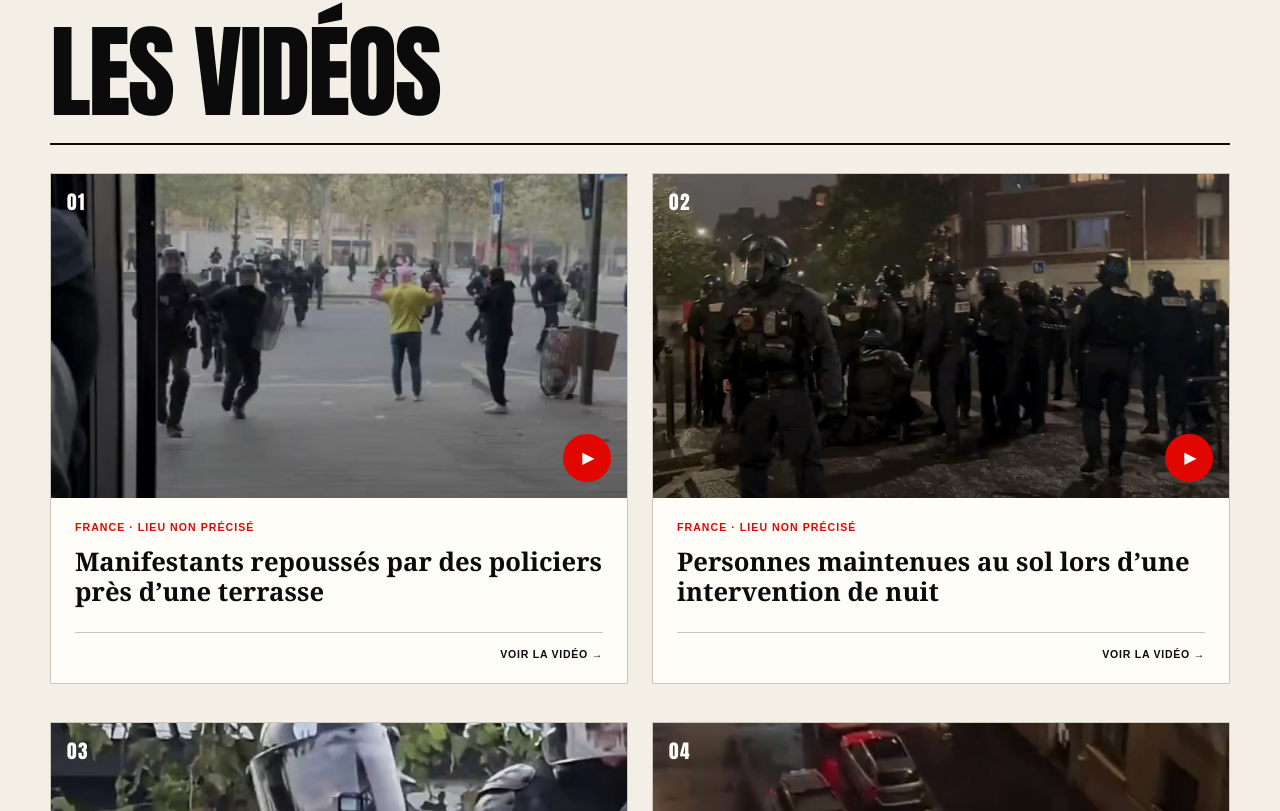
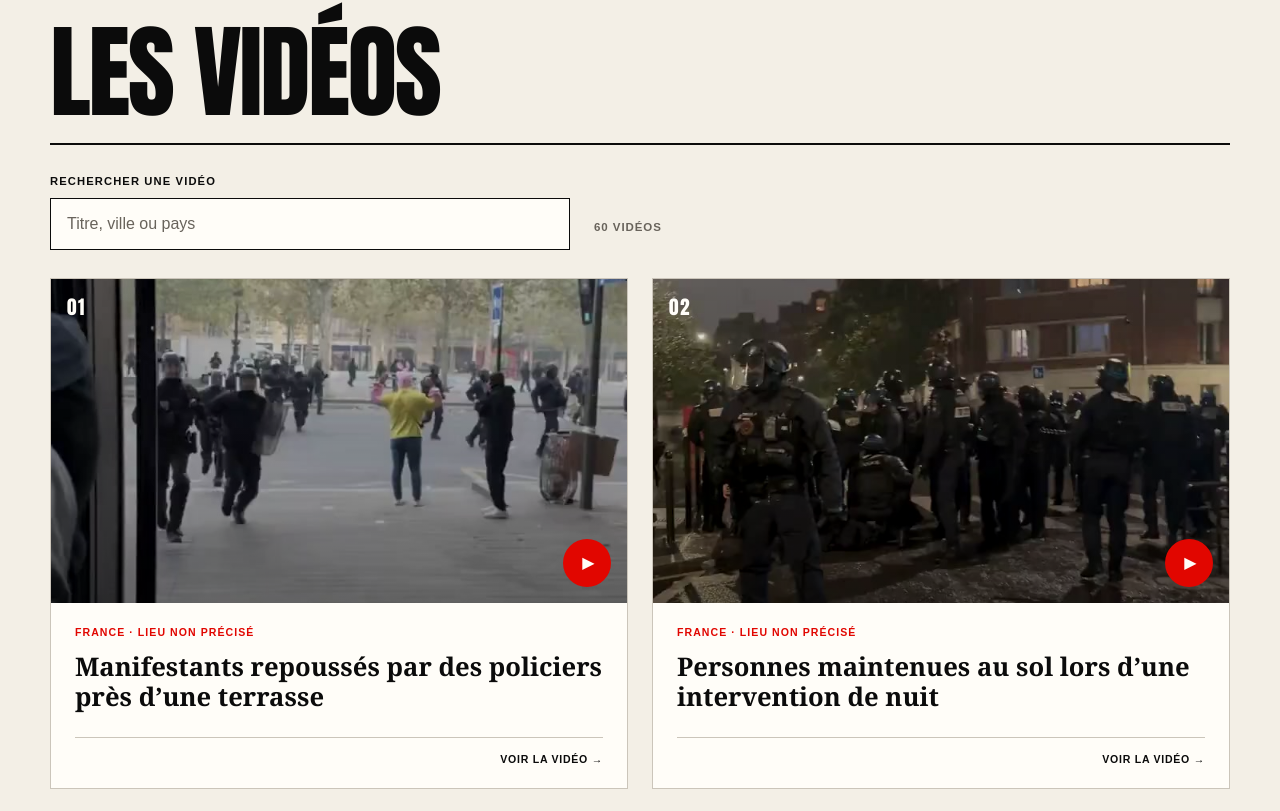
Before and after one commit to IceliosPY/BalanceTonFlic, an Angular app: page / in a window 1280 px wide. Shown: the part 849-1660 px from the top of the page. Built offline with nearby package versions, Linux system fonts and the light colour scheme.

Commit message:
Add video search and pagination

```diff
--- a/src/app/components/observatory/incident-filter.ts
+++ b/src/app/components/observatory/incident-filter.ts
@@ -18,6 +18,17 @@ export function filterIncidents(incidents: readonly Incident[], filters: Inciden
   });
 }
 
+export function paginateIncidents(
+  incidents: readonly Incident[],
+  page: number,
+  pageSize: number
+): readonly Incident[] {
+  const safePage = Math.max(1, Math.floor(page));
+  const safePageSize = Math.max(1, Math.floor(pageSize));
+  const start = (safePage - 1) * safePageSize;
+  return incidents.slice(start, start + safePageSize);
+}
+
 function normalize(value: string): string {
   return value.normalize('NFD').replace(/[\u0300-\u036f]/g, '').toLowerCase();
 }
--- a/src/app/components/observatory/observatory.component.html
+++ b/src/app/components/observatory/observatory.component.html
@@ -10,12 +10,28 @@
   } @else if (loadError()) {
     <p class="empty-state">Les archives sont momentanément indisponibles.</p>
   } @else {
-    <div class="incident-grid">
-      @for (incident of incidents(); track incident.id; let index = $index) {
+    <div class="archive-controls">
+      <label for="video-search">Rechercher une vidéo</label>
+      <input
+        id="video-search"
+        type="search"
+        placeholder="Titre, ville ou pays"
+        autocomplete="off"
+        [value]="search()"
+        (input)="updateSearch($event)"
+      >
+      <p aria-live="polite">{{ filteredIncidents().length }} vidéo@if (filteredIncidents().length !== 1) {s}</p>
+    </div>
+
+    @if (filteredIncidents().length === 0) {
+      <p class="empty-state">Aucune vidéo ne correspond à cette recherche.</p>
+    } @else {
+      <div class="incident-grid">
+      @for (incident of visibleIncidents(); track incident.id; let index = $index) {
         <article class="incident-card" tabindex="0" role="button" [attr.aria-label]="'Voir la vidéo : ' + incident.title" (click)="openIncident(incident)" (keydown.enter)="openIncident(incident)" (keydown.space)="$event.preventDefault(); openIncident(incident)">
           <div class="card-media">
             <img [src]="incident.thumbnailUrl" alt="" loading="lazy">
-            <span class="card-index">{{ (index + 1).toString().padStart(2, '0') }}</span>
+            <span class="card-index">{{ ((currentPage() - 1) * pageSize + index + 1).toString().padStart(2, '0') }}</span>
             <span class="play-mark" aria-hidden="true">▶</span>
           </div>
           <div class="card-body">
@@ -25,7 +41,26 @@
           </div>
         </article>
       }
-    </div>
+      </div>
+
+      @if (totalPages() > 1) {
+        <nav class="pagination" aria-label="Pagination des vidéos">
+          <button type="button" (click)="goToPage(currentPage() - 1)" [disabled]="currentPage() === 1">← Précédent</button>
+          <div class="pagination-pages">
+            @for (page of pages(); track page) {
+              <button
+                type="button"
+                (click)="goToPage(page)"
+                [class.is-current]="page === currentPage()"
+                [attr.aria-current]="page === currentPage() ? 'page' : null"
+                [attr.aria-label]="'Page ' + page"
+              >{{ page }}</button>
+            }
+          </div>
+          <button type="button" (click)="goToPage(currentPage() + 1)" [disabled]="currentPage() === totalPages()">Suivant →</button>
+        </nav>
+      }
+    }
   }
 </section>
 
--- a/src/app/components/observatory/observatory.component.ts
+++ b/src/app/components/observatory/observatory.component.ts
@@ -1,10 +1,11 @@
-import { ChangeDetectionStrategy, Component, DestroyRef, ElementRef, inject, signal, viewChild } from '@angular/core';
+import { ChangeDetectionStrategy, Component, DestroyRef, ElementRef, computed, inject, signal, viewChild } from '@angular/core';
 import { takeUntilDestroyed } from '@angular/core/rxjs-interop';
 import { fromEvent } from 'rxjs';
 import { sortIncidentsNewestFirst } from '../../models/incident-date';
 import { pageUrlWithoutVideo, videoCodeFromUrl, videoShareUrl } from '../../models/incident-share';
 import { Incident } from '../../models/incident';
 import { IncidentService } from '../../services/incident.service';
+import { filterIncidents, paginateIncidents } from './incident-filter';
 
 @Component({
   selector: 'btf-observatory',
@@ -21,6 +22,21 @@ export class ObservatoryComponent {
   readonly loadError = signal(false);
   readonly selected = signal<Incident | null>(null);
   readonly linkCopied = signal(false);
+  readonly search = signal('');
+  readonly currentPage = signal(1);
+  readonly pageSize = 10;
+  readonly filteredIncidents = computed(() => filterIncidents(this.incidents(), {
+    search: this.search(),
+    country: 'all',
+    category: 'all'
+  }));
+  readonly totalPages = computed(() => Math.max(1, Math.ceil(this.filteredIncidents().length / this.pageSize)));
+  readonly pages = computed(() => Array.from({ length: this.totalPages() }, (_, index) => index + 1));
+  readonly visibleIncidents = computed(() => paginateIncidents(
+    this.filteredIncidents(),
+    this.currentPage(),
+    this.pageSize
+  ));
 
   constructor() {
     this.incidentService.getIncidents().pipe(takeUntilDestroyed(this.destroyRef)).subscribe({
@@ -68,6 +84,18 @@ export class ObservatoryComponent {
 
   isDirectVideo(url: string): boolean { return /\.(mp4|webm)(\?.*)?$/i.test(url); }
 
+  updateSearch(event: Event): void {
+    this.search.set((event.target as HTMLInputElement).value);
+    this.currentPage.set(1);
+  }
+
+  goToPage(page: number): void {
+    const nextPage = Math.min(Math.max(1, page), this.totalPages());
+    if (nextPage === this.currentPage()) return;
+    this.currentPage.set(nextPage);
+    document.getElementById('observatoire')?.scrollIntoView({ behavior: 'smooth' });
+  }
+
   private syncDialogWithUrl(): void {
     const code = videoCodeFromUrl(window.location.href);
     const incident = code ? this.incidents().find((candidate) => candidate.id === code) : null;
--- a/src/styles.css
+++ b/src/styles.css
@@ -79,6 +79,11 @@ button, input, select { font: inherit; }
 .observatory { padding-block: 100px 120px; }
 .archive-heading { padding-bottom: 28px; border-bottom: 2px solid var(--black); }
 .archive-heading h2 { font-size: clamp(4rem, 8vw, 7.5rem); line-height: .82; }
+.archive-controls { display: grid; grid-template-columns: minmax(0, 520px) auto; align-items: end; gap: 8px 24px; padding-top: 28px; }
+.archive-controls label { grid-column: 1; font-size: .7rem; font-weight: 900; text-transform: uppercase; letter-spacing: .1em; }
+.archive-controls input { grid-column: 1; min-width: 0; height: 52px; padding: 0 16px; border: 1px solid var(--black); border-radius: 0; background: var(--white); color: var(--black); }
+.archive-controls input::placeholder { color: var(--muted); }
+.archive-controls p { grid-column: 2; grid-row: 2; margin: 0 0 14px; color: var(--muted); font-size: .72rem; font-weight: 800; text-transform: uppercase; letter-spacing: .08em; }
 .incident-grid { display: grid; grid-template-columns: repeat(2, minmax(0, 1fr)); gap: 38px 24px; padding-top: 28px; }
 .incident-card { min-width: 0; background: var(--white); border: 1px solid var(--line); cursor: pointer; transition: transform .18s ease, box-shadow .18s ease; }
 .incident-card:hover { transform: translateY(-4px); box-shadow: 7px 7px 0 var(--red); }
@@ -94,6 +99,15 @@ button, input, select { font: inherit; }
 .card-body footer { display: flex; justify-content: flex-end; margin-top: 24px; padding-top: 14px; border-top: 1px solid var(--line); color: var(--black); font-size: .66rem; font-weight: 800; text-transform: uppercase; letter-spacing: .07em; }
 .card-body footer span { white-space: nowrap; }
 .empty-state { margin: 30px 0 0; padding: 45px 20px; border: 1px solid var(--line); text-align: center; }
+.pagination { display: grid; grid-template-columns: 1fr auto 1fr; align-items: center; gap: 18px; margin-top: 52px; padding-top: 22px; border-top: 2px solid var(--black); }
+.pagination > button:first-child { justify-self: start; }
+.pagination > button:last-child { justify-self: end; }
+.pagination button { min-height: 42px; padding: 9px 13px; border: 1px solid var(--black); background: transparent; color: var(--black); font-size: .68rem; font-weight: 900; text-transform: uppercase; letter-spacing: .06em; cursor: pointer; }
+.pagination button:hover:not(:disabled), .pagination button.is-current { background: var(--black); color: var(--white); }
+.pagination button.is-current { border-color: var(--red); box-shadow: inset 0 -4px 0 var(--red); }
+.pagination button:disabled { opacity: .35; cursor: not-allowed; }
+.pagination-pages { display: flex; flex-wrap: wrap; justify-content: center; gap: 7px; }
+.pagination-pages button { min-width: 42px; padding-inline: 8px; }
 
 .site-footer { display: flex; justify-content: space-between; align-items: center; gap: 35px; padding: 20px max(24px, calc((100vw - var(--max)) / 2)); background: var(--black); color: #aaa59d; font-size: .76rem; }
 .site-footer p { margin: 0; }
@@ -127,7 +141,13 @@ button, input, select { font: inherit; }
   .hero-summary { margin-top: 38px; }
   .observatory { padding-block: 76px 82px; }
   .archive-heading h2 { font-size: clamp(4rem, 19vw, 6rem); }
+  .archive-controls { grid-template-columns: 1fr; }
+  .archive-controls p { grid-column: 1; grid-row: auto; margin: 4px 0 0; }
   .incident-grid { grid-template-columns: 1fr; gap: 24px; }
+  .pagination { grid-template-columns: 1fr 1fr; gap: 14px 10px; }
+  .pagination-pages { grid-column: 1 / -1; grid-row: 1; }
+  .pagination > button:first-child { justify-self: start; }
+  .pagination > button:last-child { justify-self: end; }
   .card-body h3 { min-height: 0; }
   .site-footer { display: block; padding-block: 28px; }
   .project-credit img { width: 50px; height: 50px; }
```
Also changed, not shown: 1 other file (tests, documents, lock files or other folders).
